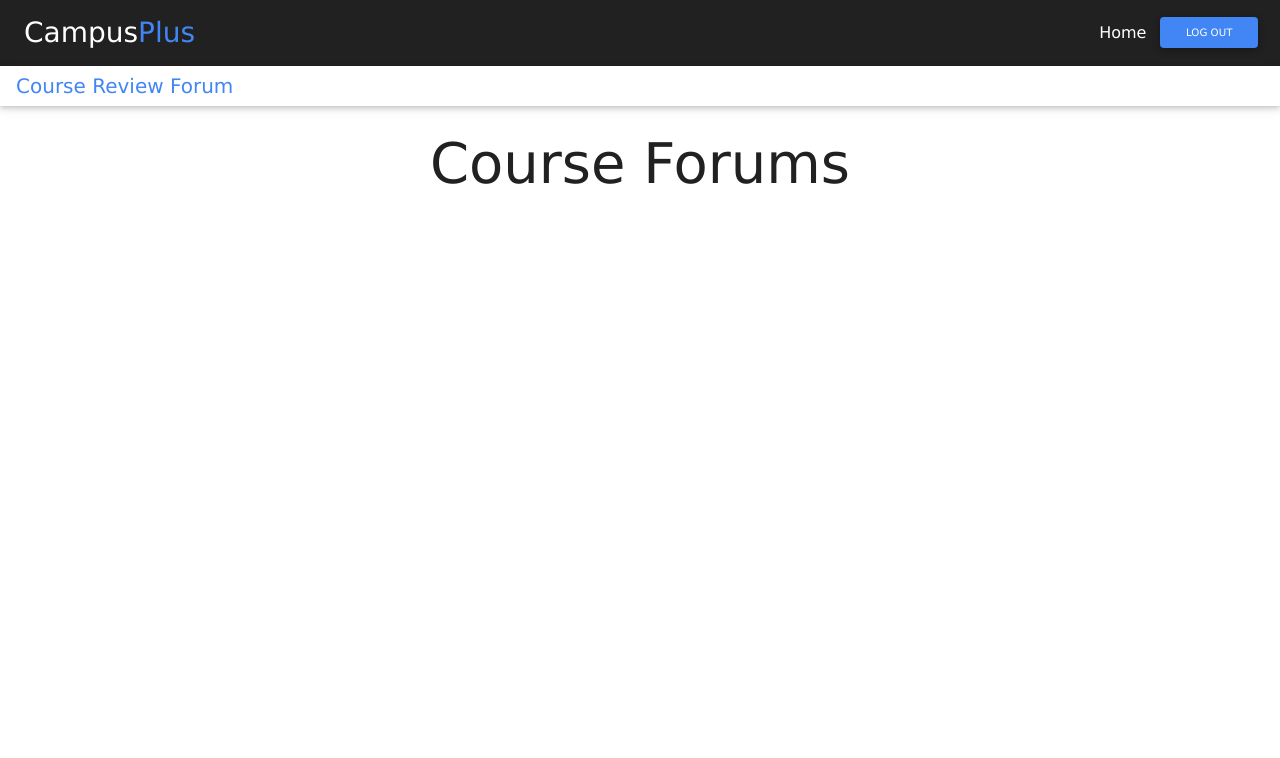
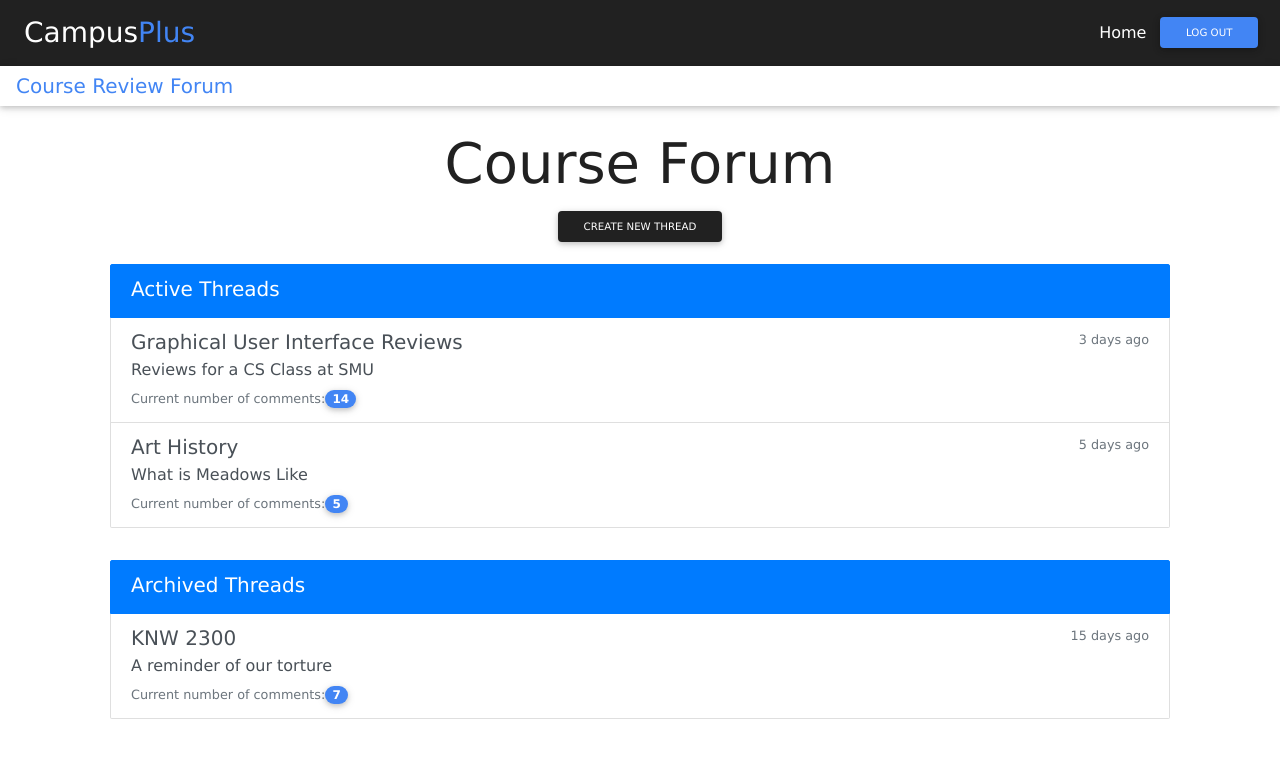
Before and after one commit to luisegarduno/CampusPlus, a React (Create React App) app in the folder frontend/: page /forumReviews in a window 1280 px wide. Shown: the top 758 px of the page. Built offline with nearby package versions, Linux system fonts and the light colour scheme.

Commit message:
Add threads to forum

```diff
--- a/frontend/src/app/ForumDashboard.jsx
+++ b/frontend/src/app/ForumDashboard.jsx
@@ -13,9 +13,52 @@ export class ForumDashboard extends React.Component {
 
             <div className="p-4 container-fluid container-md">
                 <div className = "jumbotron-fluid bg-white text-center">
-                    <h4 class="display-4 text-dark">Course Forums </h4>
-                    <div className = "row">
+                    <h4 className="display-4 text-dark">Course Forum </h4>
+                    <div className = "row justify-content-center">
+                        <button className="btn btn-dark text-white btn-sm rounded">Create New Thread</button>
                     </div>
+                </div>
+                <div className="p-3 list-group">
+                    <a href="#" className="list-group-item list-group-item-action active">
+                        <div className="d-flex w-100 justify-content-between">
+                            <h5 className="mb-1">Active Threads</h5>
+                        </div>
+                    </a>
+                    <a href="#" className="list-group-item list-group-item-action">
+                        <div className="d-flex w-100 justify-content-between">
+                            <h5 className="mb-1">Graphical User Interface Reviews</h5>
+                            <small className="text-muted align-items-right">3 days ago</small>
+                        </div>
+                        <p className="mb-1">Reviews for a CS Class at SMU</p>
+                        <small className="text-muted">Current number of comments:</small>
+                        <span className="badge badge-primary badge-pill">14</span>
+                    </a>
+                    <a href="#" className="list-group-item list-group-item-action">
+                        <div className="d-flex w-100 justify-content-between">
+                            <h5 className="mb-1">Art History</h5>
+                            <small className="text-muted align-items-right">5 days ago</small>
+                        </div>
+                        <p className="mb-1">What is Meadows Like</p>
+                        <small className="text-muted">Current number of comments:</small>
+                        <span className="badge badge-primary badge-pill">5</span>
+                    </a>
+                </div>
+
+                <div className="p-3 list-group">
+                    <a href="#" className="list-group-item list-group-item-action active">
+                        <div className="d-flex w-100 justify-content-between">
+                            <h5 className="mb-1">Archived Threads</h5>
+                        </div>
+                    </a>
+                    <a href="#" className="list-group-item list-group-item-action">
+                        <div className="d-flex w-100 justify-content-between">
+                            <h5 className="mb-1">KNW 2300</h5>
+                            <small className="text-muted align-items-right">15 days ago</small>
+                        </div>
+                        <p className="mb-1">A reminder of our torture</p>
+                        <small className="text-muted">Current number of comments:</small>
+                        <span className="badge badge-primary badge-pill">7</span>
+                    </a>
                 </div>
             </div>
         </>
```
